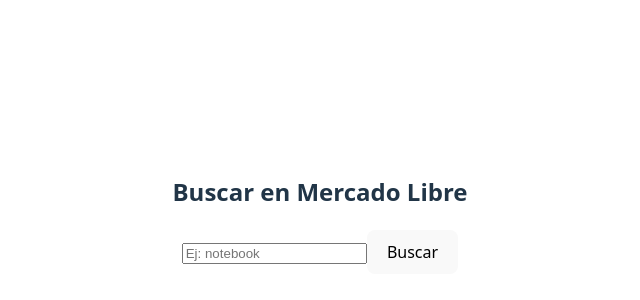
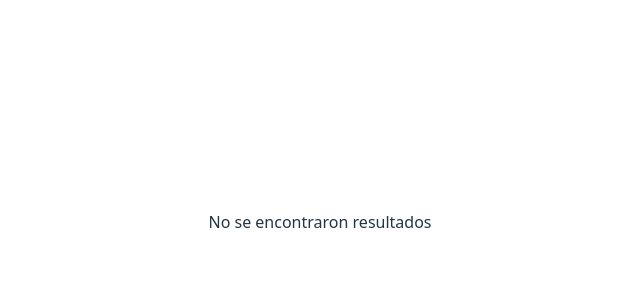
Before and after one commit to MatiasValansi/ComparadorProductos, a React (Vite) app: page /test-mercado-libre in a window 1280 px wide. Shown: the part 178-478 px from the top of the page, without its empty margins (320-960 px from the left). Built offline with nearby package versions, Linux system fonts and the light colour scheme.

Commit message:
Se modificó el componente para que verifique el array

```diff
--- a/src/components/TestMercadoLibre.jsx
+++ b/src/components/TestMercadoLibre.jsx
@@ -16,30 +16,20 @@
   }
 
   return (
-    <div style={{ padding: '20px' }}>
-      <h2>Buscar en Mercado Libre</h2>
-
-      <input
-        type="text"
-        placeholder="Ej: notebook"
-        value={query}
-        onChange={(e) => setQuery(e.target.value)}
-      />
-      <button onClick={handleSearch}>Buscar</button>
-
-      {loading && <p>Cargando...</p>}
-
     <ul style={{ listStyle: 'none', padding: 0 }}>
-        {results.map((item) => (
+  {Array.isArray(results) && results.length > 0 ? (
+    results.map((item) => (
       <li key={item.id} style={{ marginBottom: '15px' }}>
         <img src={item.thumbnail} alt={item.title} width="50" />
-            <a href={item.link} target="_blank" rel="noopener noreferrer">
+        <a href={item.permalink} target="_blank" rel="noopener noreferrer">
           {item.title}
         </a>
         <p>💲{item.price}</p>
       </li>
-        ))}
+    ))
+  ) : (
+    !loading && <p>No se encontraron resultados</p>
+  )}
 </ul>
-    </div>
   )
 }
```
Lines whose indentation alone changed are shown as unchanged.
